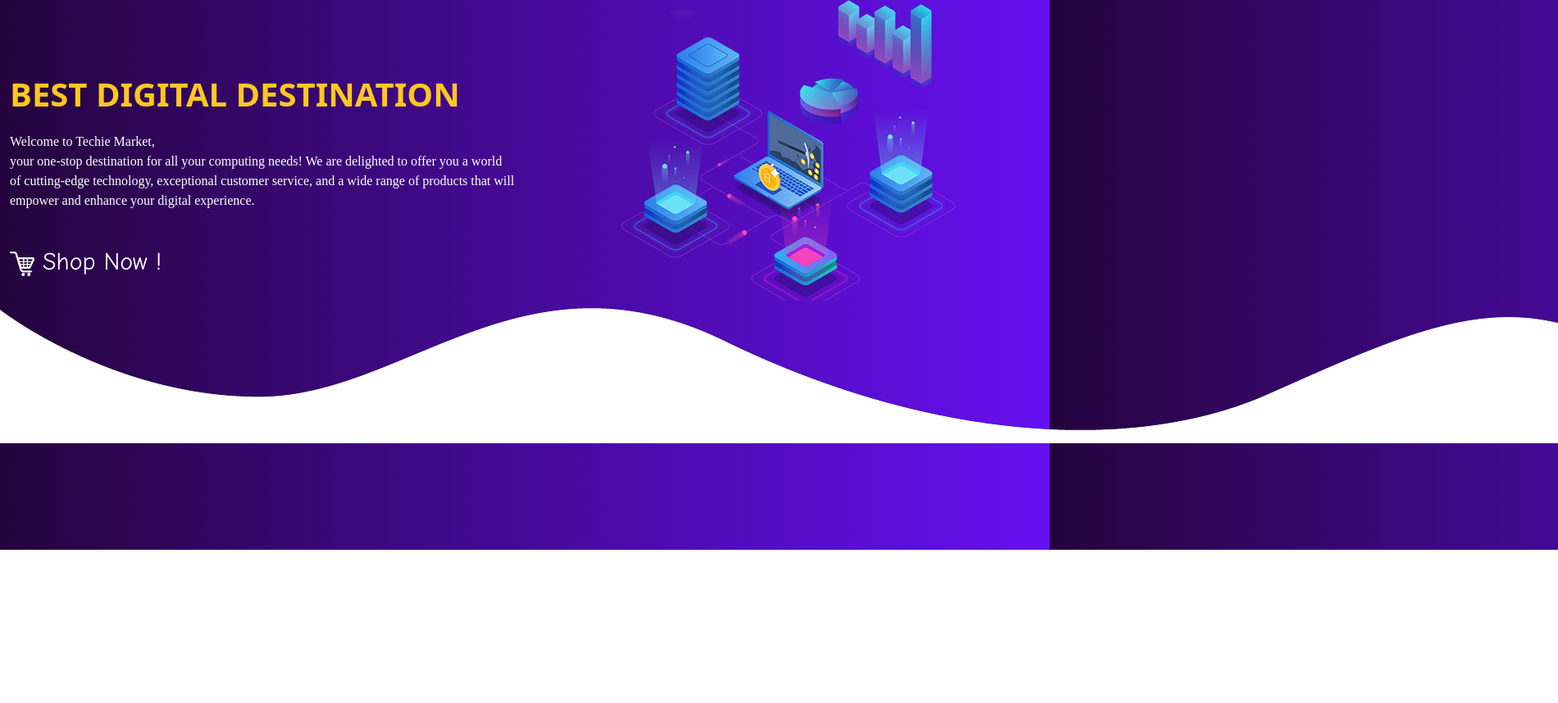
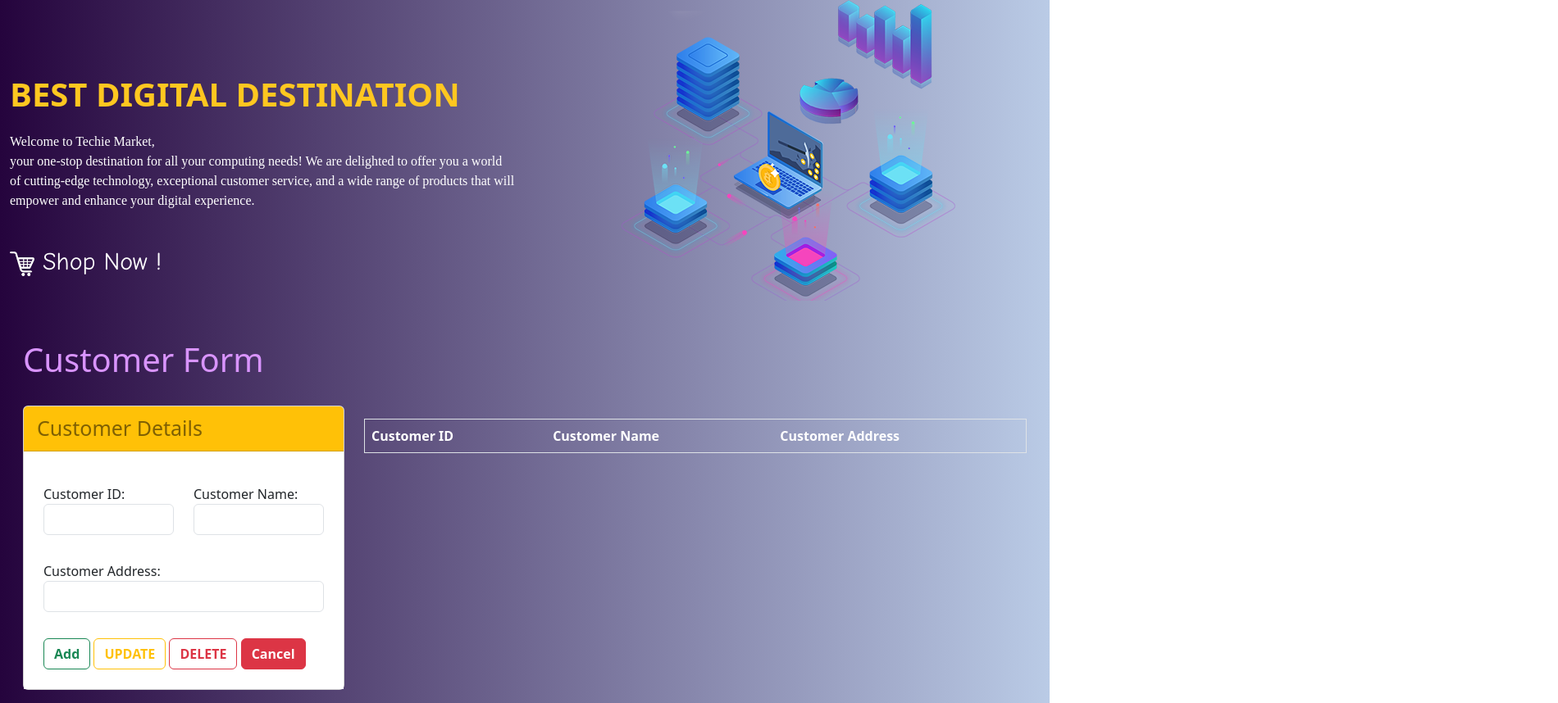
Before and after one commit to sachinivindoya/IJSE-Assignment6, a plain HTML site: page index.html in a window 1280 px wide. Shown: the part 129-987 px from the top of the page at 82% size, 1900 px wide, since content can reach past the window. Before the commit the page ends 800 px from the top, so only its background shows below. Drawn offline with Linux system fonts and the light colour scheme.

Commit message:
customer

```diff
--- a/assets/style/style.css
+++ b/assets/style/style.css
@@ -1,11 +1,11 @@
 body{
-    background-image: linear-gradient(to right,#25043d, #6610f2);
+    background-image: linear-gradient(to right,#25043d, #bacbe6);
 }
 
 
 
 .navbar navbar-expand-lg navbar-light{
-    background-image: linear-gradient(to right, #25043d, #6610f2);
+    background-image: linear-gradient(to right, #25043d, #bacbe6);
 }
 
 .navbar-brand{
--- a/index.html
+++ b/index.html
@@ -62,8 +62,65 @@
                 </div>
             </div>
         </div>
-        <img src="assets/images/wave1.png" class="bottom">
 
 </div>
+
+<!--Customer Form-->
+
+<div class="container-fluid mt-5" id="customerform">
+    <h1 class="mx-3">Customer Form</h1>
+    <div class="row mt-3 p-3">
+        <div class="col-xl-4 col-lg-6">
+            <div class="bg-white card">
+                <div class="bg-warning card-header text-black-50" style="font-size: 25px">
+                    Customer Details
+                </div>
+                <div class="card-body bg-white text-dark">
+                    <div class="row p-2 mt-3">
+                        <div class="form-group col-6">
+                            <lable>Customer ID:</lable>
+                            <input type="text" id="txtCustomerId0" class="form-control">
+                            <span class="control-error" id="lblcusid"></span>
+                        </div>
+                        <div class="form-group col-6">
+                            <lable>Customer Name:</lable>
+                            <input type="text" id="txtCustomerName0" class="form-control">
+                            <span class="control-error" id="lblcusname"></span>
+                        </div>
+                    </div>
+                    <div class="row p-2 mt-3">
+                        <div class="form-group col-12">
+                            <lable>Customer Address:</lable>
+                            <input type="text" id="txtCustomerAddress0" class="form-control">
+                            <span class="control-error" id="lblcusaddress"></span>
+                        </div>
+                    </div>
+                    <div class="row p-2 mt-3">
+                        <div class="form-group col-12">
+                            <button type="button" class="btn btn-outline-success fw-bold" id="btnCustomerAdd">Add</button>
+                            <button type="button" class="btn btn-outline-warning fw-bold" id="btnCustomerUpdate">UPDATE</button>
+                            <button type="button" class="btn btn-outline-danger fw-bold" id="btnCustomerDelete">DELETE</button>
+                            <button type="button" class="btn btn-danger fw-bold" id="btnCustomerCancel">Cancel</button>
+                        </div>
+                    </div>
+                </div>
+            </div>
+        </div>
+        <div class="col-xl-8 col-lg-6">
+            <table class="table table-hover border mt-3 p-3">
+                <thead class="text-white" >
+                <tr>
+                    <th scope="col">Customer ID</th>
+                    <th scope="col">Customer Name</th>
+                    <th scope="col">Customer Address</th>
+                </tr>
+                </thead>
+                <tbody class="bg-secondary text-white" id="tblCustomer">
+                </tbody>
+            </table>
+        </div>
+    </div>
+</div>
+
 </body>
 </html>
```
